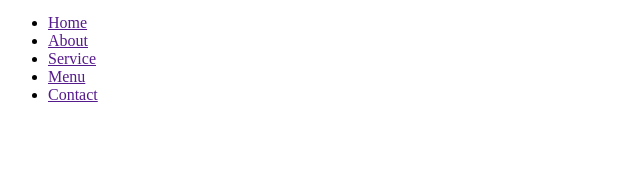
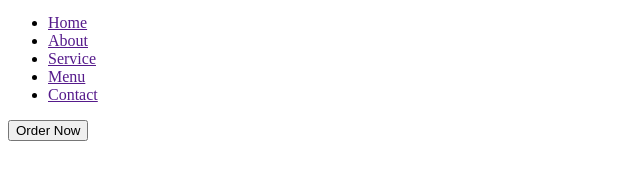
Before and after one commit to IgorMushk/food-delivery, a plain HTML site: page index.html in a window 1280 px wide. Shown: the part 66-246 px from the top of the page, without its empty margins (0-640 px from the left). Drawn offline with Linux system fonts and the light colour scheme.

Commit message:
Add batton

```diff
--- a/index.html
+++ b/index.html
@@ -19,7 +19,7 @@
             <li><a href="">Contact</a></li>
         </ul>
     </nav>
-
+    <button type="button" > Order Now</button>
 
    </header>
 </body>
```
